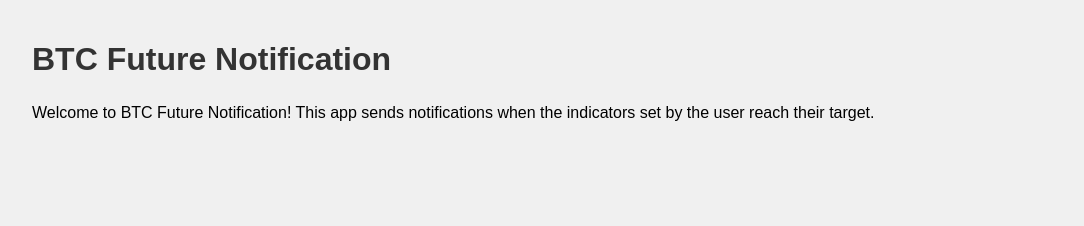
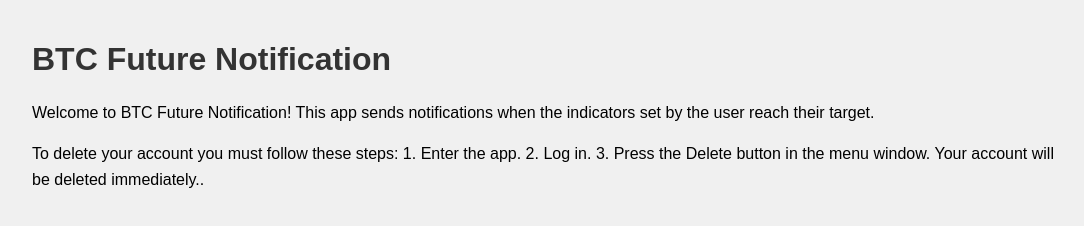
Before and after one commit to aqswdefr1234/BinanceNotifyPrivacyPolicy, a plain HTML site: page index.html in a window 1280 px wide. Shown: the whole page, without its empty margins (96-1180 px from the left). Drawn offline with Linux system fonts and the light colour scheme.

Commit message:
Update index.html

```diff
--- a/index.html
+++ b/index.html
@@ -26,6 +26,12 @@
     <div class="container">
         <h1>BTC Future Notification</h1>
         <p>Welcome to BTC Future Notification! This app sends notifications when the indicators set by the user reach their target.</p>
+        <p>To delete your account you must follow these steps:
+1. Enter the app.
+2. Log in.
+3. Press the Delete button in the menu window.
+
+Your account will be deleted immediately..</p>
     </div>
 </body>
 </html>
```
